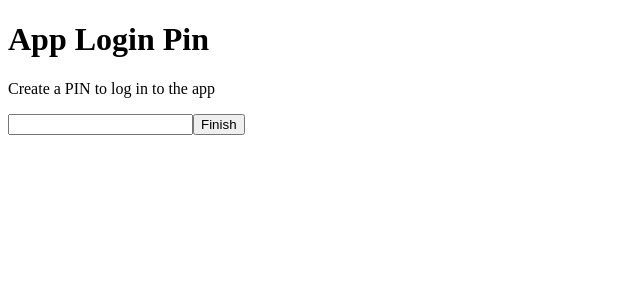
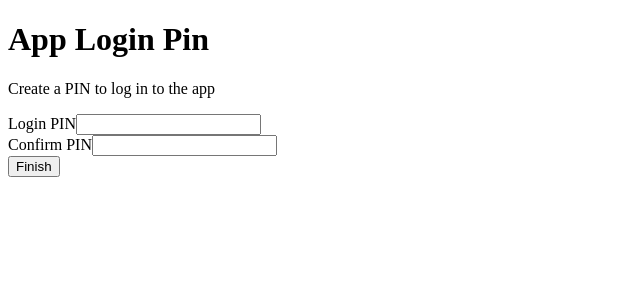
Before and after one commit to glitex-interns-june-2023/haba-pay, a React (Create React App) app: page /apppin in a window 1280 px wide. Shown: the top 300 px of the page, without its empty margins (0-640 px from the left). Built offline with nearby package versions, Linux system fonts and the light colour scheme.

Commit message:
feat: Add login PIN creation with confirmation and success toast

```diff
--- a/src/pages/AppPin.jsx
+++ b/src/pages/AppPin.jsx
@@ -3,25 +3,41 @@ import { useNavigate } from 'react-router-dom';
 import { toast } from 'react-toastify';
 
 const AppPin = () => {
-  const history = useNavigate();
+  const navigate = useNavigate();
   const [loginPin, setLoginPin] = useState('');
+  const [confirmPin, setConfirmPin] = useState('');
 
   const handleCreatePin = () => {
-    // Handle login pin creation logic here
-    // Redirect to the finish page or show a success toast
+    if (loginPin === confirmPin) {
       toast.success('Account was created successfully');
-    history('/dashboard');
+      navigate('/home');
+    } else {
+      toast.error('PINs do not match. Please try again.');
+    }
   };
 
   return (
     <div>
       <h1>App Login Pin</h1>
       <p>Create a PIN to log in to the app</p>
+      <label>
+        Login PIN
         <input
           type="password"
           value={loginPin}
           onChange={(e) => setLoginPin(e.target.value)}
         />
+      </label>
+      <br />
+      <label>
+        Confirm PIN
+        <input
+          type="password"
+          value={confirmPin}
+          onChange={(e) => setConfirmPin(e.target.value)}
+        />
+      </label>
+      <br />
       <button onClick={handleCreatePin}>Finish</button>
     </div>
   );
```
Lines whose indentation alone changed are shown as unchanged.
